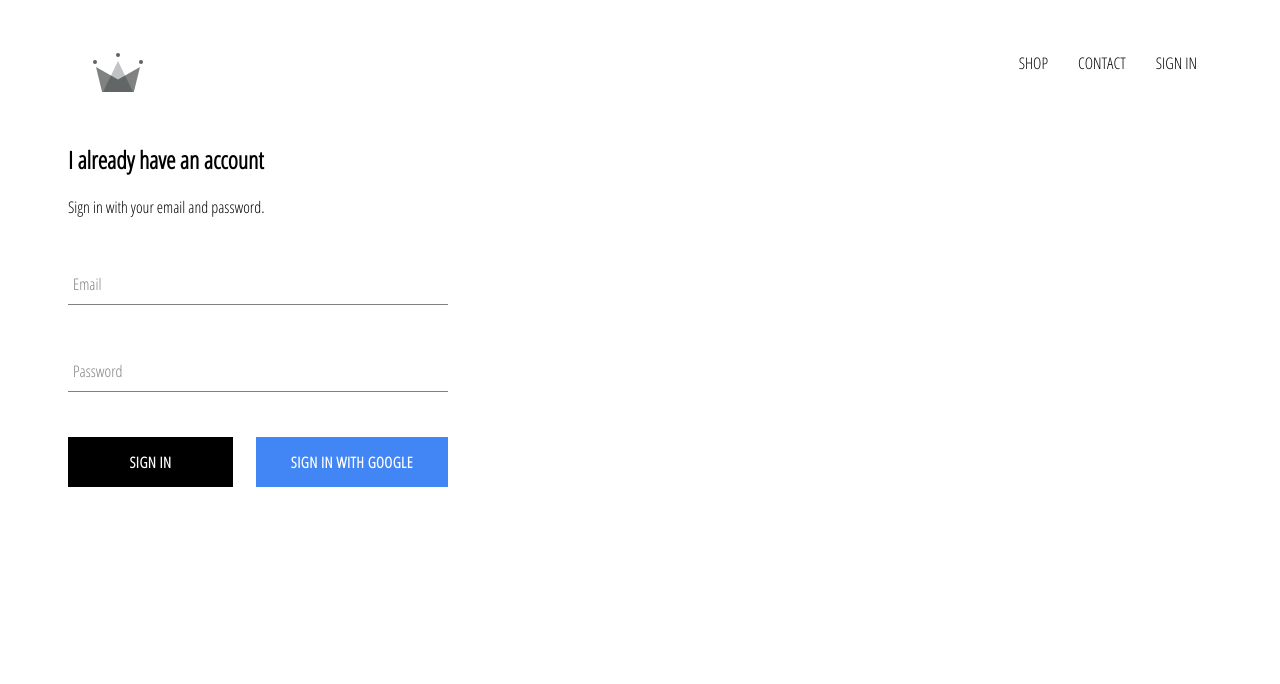
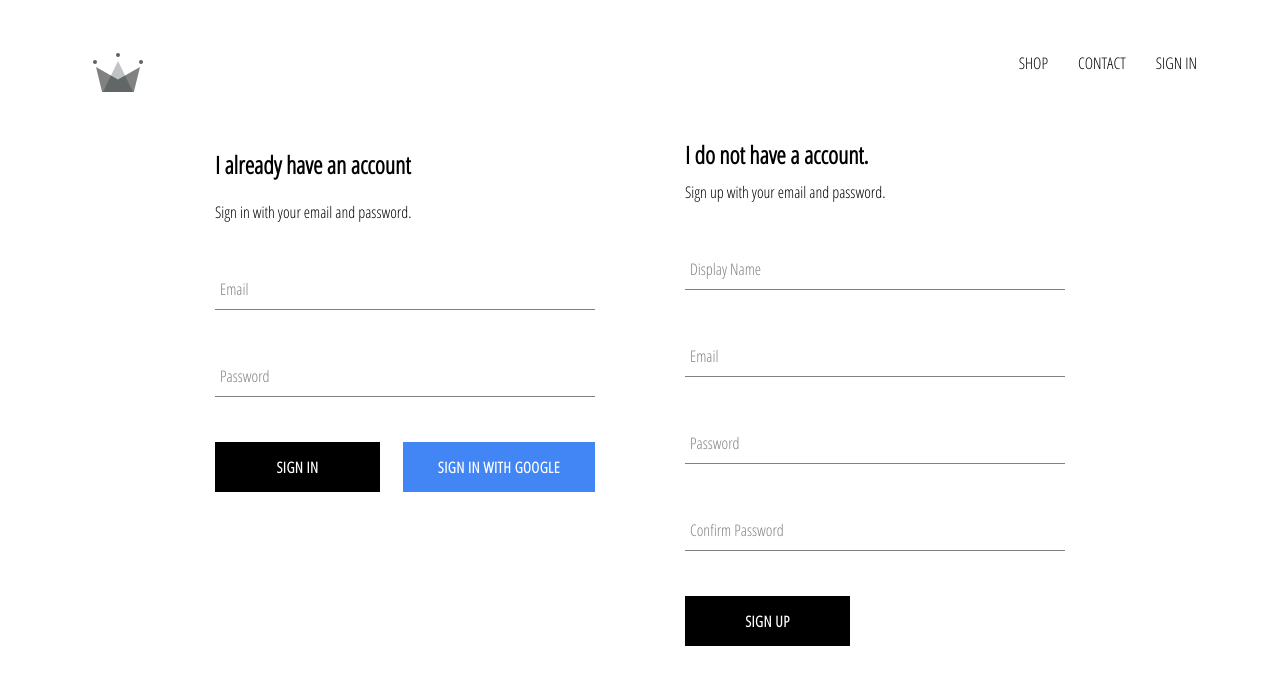
Before and after one commit to dietermd/crwn-clothing, a React (Create React App) app: page /signin in a window 1280 px wide. Shown: the top 684 px of the page. Built offline with nearby package versions, Linux system fonts and the light colour scheme; no server answers.

Commit message:
Sign up component

```diff
--- a/src/App.js
+++ b/src/App.js
@@ -7,7 +7,7 @@
 import ShopPage from './pages/shop/shop.component';
 import Header from './components/header/header.component';
 import SignInAndSignUpPage from './pages/sign-in-and-sign-up/sign-in-and-sign-up.component';
-import { auth } from './firebase/firebase.utils';
+import { auth, createUserProfileDocument } from './firebase/firebase.utils';
 
 class App extends Component {
   constructor() {
@@ -21,10 +21,22 @@
   unsubscribeFromAuth = null;
 
   componentDidMount() {
-    this.unsubscribeFromAuth = auth.onAuthStateChanged(user => {
-      this.setState({ currentUser: user });
+    this.unsubscribeFromAuth = auth.onAuthStateChanged(async userAuth => {
+      if (userAuth) {
+        const userRef = await createUserProfileDocument(userAuth);
 
-      console.log(user);
+        userRef.onSnapshot(snapShot => {
+          this.setState({
+            currentUser: {
+              id: snapShot.id,
+              ...snapShot.data()
+            }
+          }, () => console.log(this.state));
+        });
+
+      } else {
+        this.setState({ currentUser: userAuth });
+      }
     });
   }
 
--- /dev/null
+++ b/src/components/sign-up/sign-up.component.jsx
@@ -0,0 +1,99 @@
+import React, { Component } from 'react';
+
+import FormInput from '../form-input/form-input.component';
+import CustomButton from '../custom-button/custom-button.component';
+
+import { auth, createUserProfileDocument } from '../../firebase/firebase.utils';
+
+import './sign-up.styles.scss';
+
+class SignUp extends Component {
+  constructor() {
+    super();
+
+    this.state = {
+      displayName: '',
+      email: '',
+      password: '',
+      confirmPassword: ''
+    }
+  }
+
+  handleSubmit = async event => {
+    event.preventDefault();
+
+    const { displayName, email, password, confirmPassword } = this.state;
+
+    if(password !== confirmPassword) {
+      alert("Passwords don't match");
+      return;
+    }
+
+    try {
+      const { user } = await auth.createUserWithEmailAndPassword(email, password);
+
+      await createUserProfileDocument(user, { displayName });
+      this.setState({
+        displayName: '',
+        email: '',
+        password: '',
+        confirmPassword: ''
+      });
+    } catch (error) {
+      console.log(error);
+    }
+  }
+
+  handleChange = event => {
+    const { name, value } = event.target;
+    this.setState({ [name]: value });
+  }
+
+  render() {
+    const { displayName, email, password, confirmPassword } = this.state;
+    return (
+      <div className="sign-up">
+        <h2 className="title">I do not have a account.</h2>
+        <span>Sign up with your email and password.</span>
+
+        <form className="sign-up-form" onSubmit={this.handleSubmit}>
+          <FormInput
+            type="text"
+            name="displayName"
+            value={displayName}
+            onChange={this.handleChange}
+            label="Display Name"
+            required
+          />
+          <FormInput
+            type="email"
+            name="email"
+            value={email}
+            onChange={this.handleChange}
+            label="Email"
+            required
+          />
+          <FormInput
+            type="password"
+            name="password"
+            value={password}
+            onChange={this.handleChange}
+            label="Password"
+            required
+          />
+          <FormInput
+            type="password"
+            name="confirmPassword"
+            value={confirmPassword}
+            onChange={this.handleChange}
+            label="Confirm Password"
+            required
+          />
+          <CustomButton type="submit">SIGN UP</CustomButton>
+        </form>
+      </div>
+    )
+  }
+}
+
+export default SignUp;
--- /dev/null
+++ b/src/components/sign-up/sign-up.styles.scss
@@ -0,0 +1,9 @@
+.sign-up {
+  display: flex;
+  flex-direction: column;
+  width: 380px;
+
+  .title {
+    margin: 10px 0;
+  }
+}
--- a/src/firebase/firebase.utils.js
+++ b/src/firebase/firebase.utils.js
@@ -3,6 +3,31 @@
 import 'firebase/auth';
 
 import config from './firebase.config';
+
+export const createUserProfileDocument = async (userAuth, additionalData) => {
+  if(!userAuth) return;
+
+  const userRef = firestore.doc(`users/${userAuth.uid}`);
+  const snapShot = await userRef.get();
+
+  if(!snapShot.exists) {
+    const { displayName, email } = userAuth;
+    const createdAt = new Date();
+
+    try {
+      await userRef.set({
+        displayName,
+        email,
+        createdAt,
+        ...additionalData
+      });
+    } catch (error) {
+      console.log('Error creating user', error.message);
+    }
+  }
+
+  return userRef;
+}
 
 firebase.initializeApp(config);
 
--- a/src/pages/sign-in-and-sign-up/sign-in-and-sign-up.component.jsx
+++ b/src/pages/sign-in-and-sign-up/sign-in-and-sign-up.component.jsx
@@ -1,12 +1,14 @@
 import React from 'react';
 
 import SignIn from '../../components/sign-in/sign-in.component';
+import SignUp from '../../components/sign-up/sign-up.component';
 
 import './sign-in-and-sign-up.styles.scss';
 
 const SignInAndSignUpPage = () => (
   <div className='sign-in-and-sign-up'>
     <SignIn />
+    <SignUp />
   </div>
 );
 
--- a/src/pages/sign-in-and-sign-up/sign-in-and-sign-up.styles.scss
+++ b/src/pages/sign-in-and-sign-up/sign-in-and-sign-up.styles.scss
@@ -0,0 +1,6 @@
+.sign-in-and-sign-up {
+  width: 850px;
+  display: flex;
+  justify-content: space-between;
+  margin: 30px auto;
+}
```
